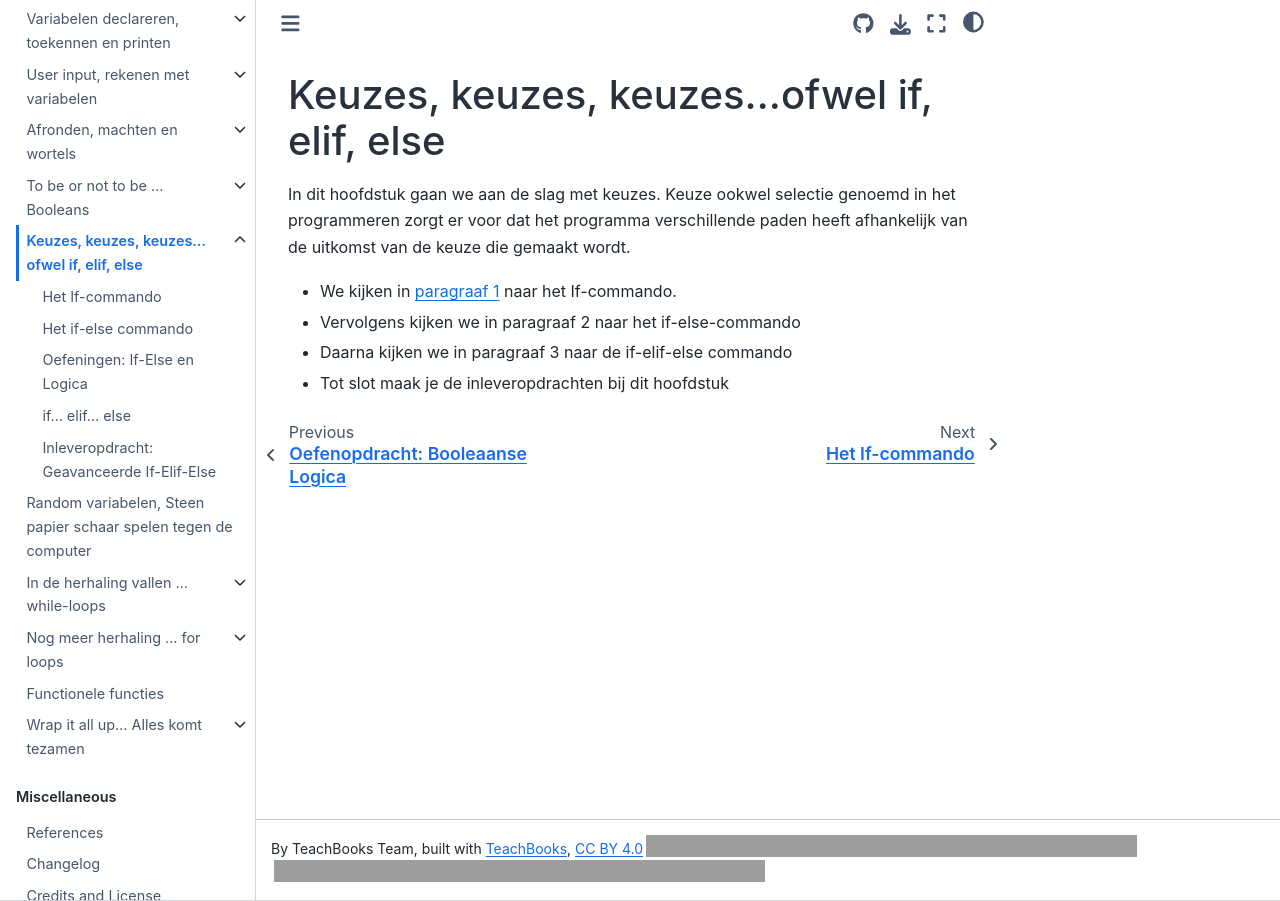
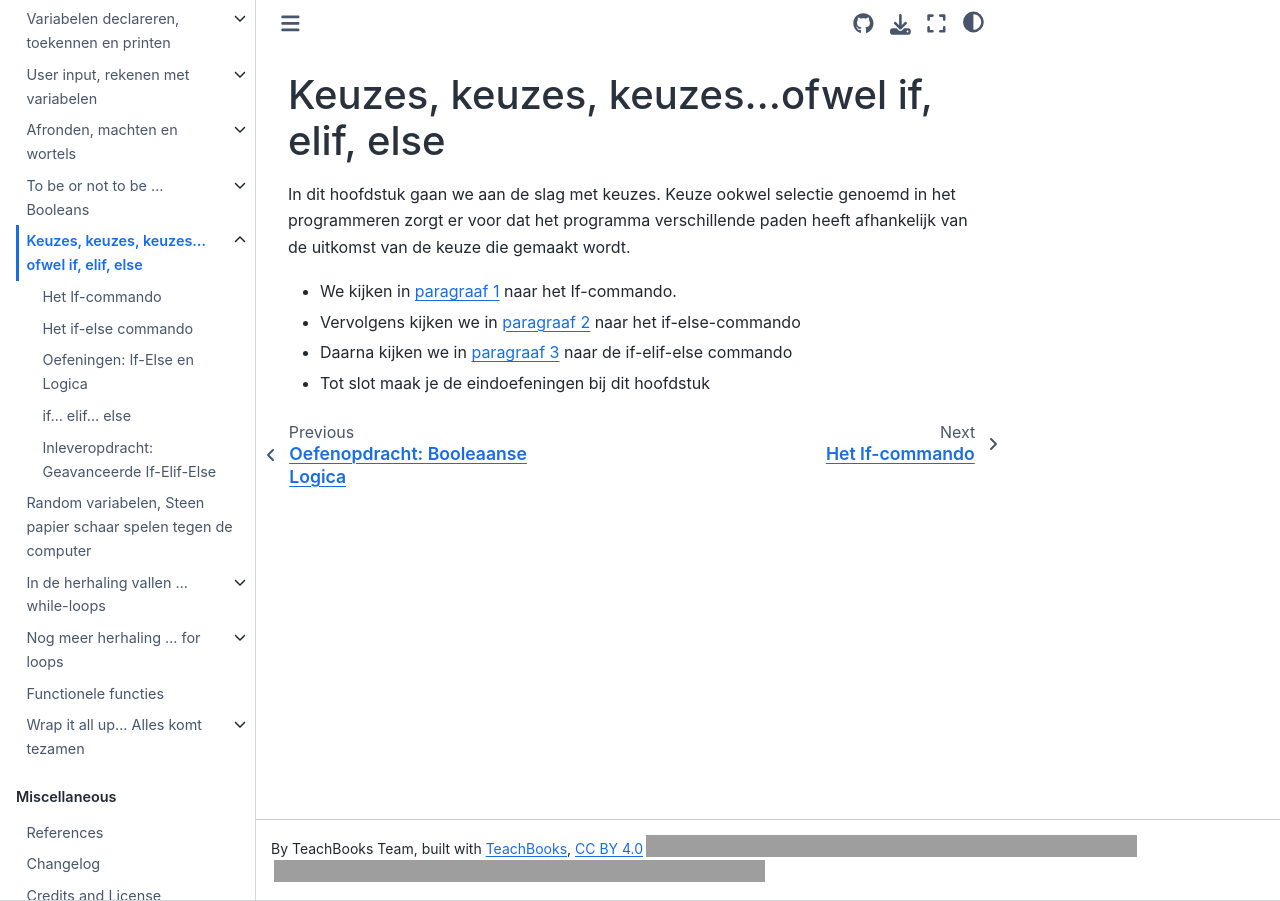
Before and after one commit to nerdyJuffie/PythonProgrammeren, a Jupyter Book: the page built from book/some_content/hoofdstuk5.md, in a window 1280 px wide, cut to the strip 0-901 px from the top of the page. Built offline with Jupyter Book 1.0.4 settings and Sphinx 7.4.7 and the Sphinx Book theme 1.1.4, drawn with Linux system fonts in a browser that asks for light colours; pages that are not in the unit, such as notebooks, are missing from menus; comment, search, counter and statistics services are not loaded; grey boxes are pictures that could not be loaded.

Commit message:
Update hoofdstuk5.md

```diff
--- a/book/some_content/hoofdstuk5.md
+++ b/book/some_content/hoofdstuk5.md
@@ -3,6 +3,6 @@
 
 In dit hoofdstuk gaan we aan de slag met keuzes. Keuze ookwel selectie genoemd in het programmeren zorgt er voor dat het programma verschillende paden heeft afhankelijk van de uitkomst van de keuze die gemaakt wordt.
 * We kijken in [paragraaf 1](if.ipynb) naar het If-commando.
-* Vervolgens kijken we in paragraaf 2 naar het if-else-commando
-* Daarna kijken we in paragraaf 3 naar de if-elif-else commando
-* Tot slot maak je de inleveropdrachten bij dit hoofdstuk
+* Vervolgens kijken we in [paragraaf 2](if_else.ipynb) naar het if-else-commando
+* Daarna kijken we in [paragraaf 3](if_elif_else.ipynb) naar de if-elif-else commando
+* Tot slot maak je de eindoefeningen bij dit hoofdstuk
```
